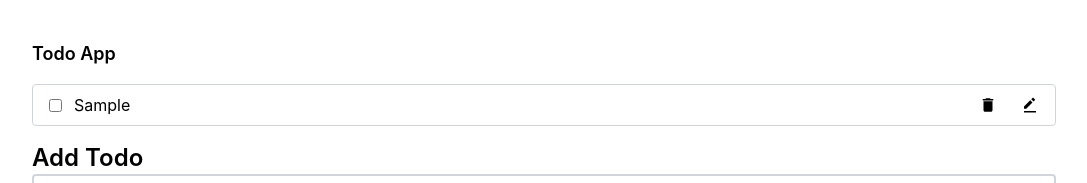
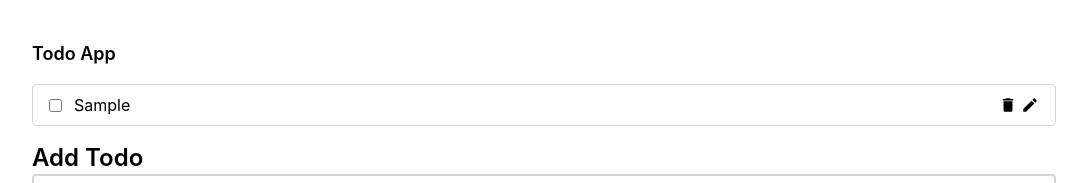
Before and after one commit to amitark7/Todo-React, a React (Create React App) app: page / in a window 1280 px wide. Both pictures are taken after typing "Sample" into the empty fields and a click on the button "Add". Shown: the top 183 px of the page, without its empty margins (96-1183 px from the left). Built offline with nearby package versions, Linux system fonts and the light colour scheme.

Commit message:
change icon of update and delete

```diff
--- a/src/component/TodoItem.js
+++ b/src/component/TodoItem.js
@@ -1,6 +1,6 @@
 import React from "react";
 import { MdDelete } from "react-icons/md";
-import { BiSolidEditAlt } from "react-icons/bi";
+import { MdEdit } from "react-icons/md";
 
 const TodoItem = ({ todoItem, handleIsComplete, updateTodo, deleteTodo }) => {
   const { id, todoText, isComplete } = todoItem;
@@ -20,7 +20,7 @@ const TodoItem = ({ todoItem, handleIsComplete, updateTodo, deleteTodo }) => {
         />
         <p className="text-xs lg:text-base lg:ml-2">{todoText}</p>
       </div>
-      <div className="flex gap-6">
+      <div className="flex gap-1">
         {isComplete ? (
           <div
             className="
@@ -35,7 +35,7 @@ const TodoItem = ({ todoItem, handleIsComplete, updateTodo, deleteTodo }) => {
           <MdDelete />
         </button>
         <button className="text-lg text-black" onClick={() => updateTodo(id)}>
-          <BiSolidEditAlt />
+          <MdEdit />
         </button>
       </div>
     </div>
```
